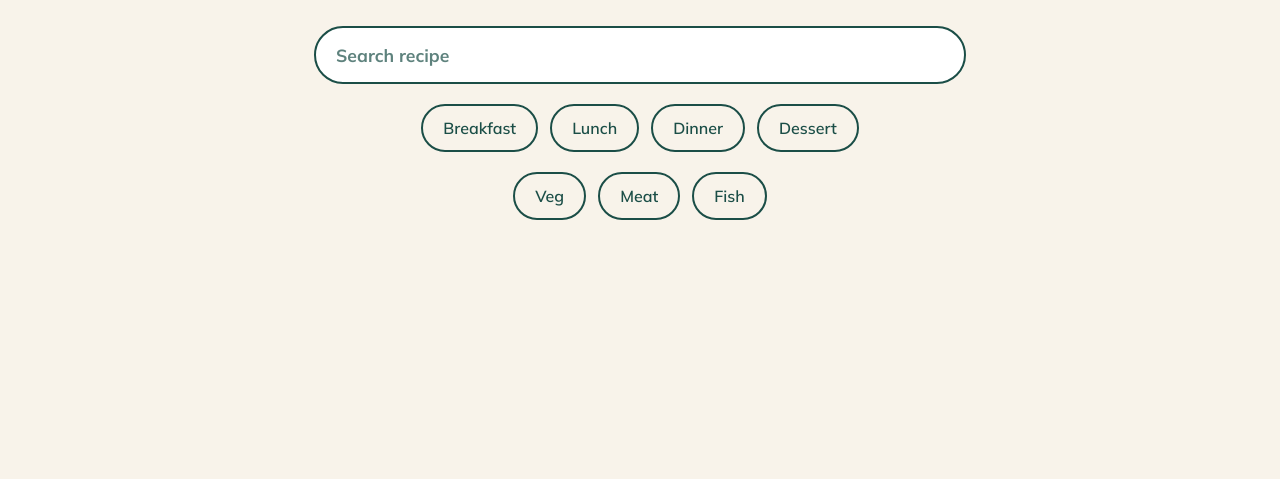
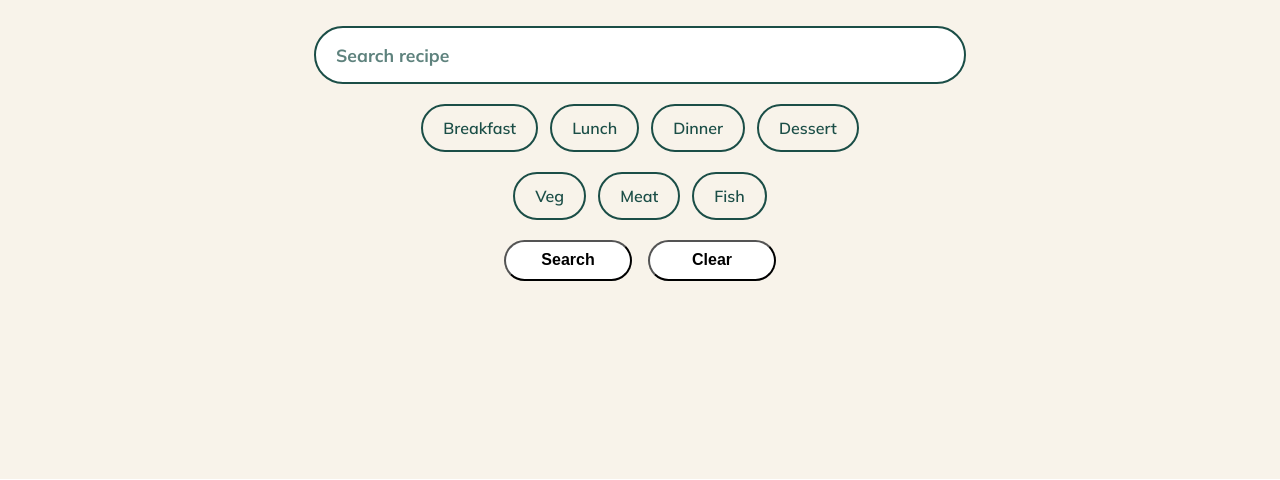
Before and after one commit to Fannyhenriques/milestone-project-3, a Django app: page / in a window 1280 px wide. Shown: the part 215-695 px from the top of the page. Run offline with Django 4.2, Linux system fonts and the light colour scheme.

Commit message:
Add and style search form buttons

```diff
--- a/mealflow/static/mealflow/css/style.css
+++ b/mealflow/static/mealflow/css/style.css
@@ -144,6 +144,29 @@ img {
 /* ====================================
    BUTTONS
 ==================================== */
+.btn-container {
+	display: inline-flex;
+	justify-content: center;
+	align-items: center;
+	gap: 1rem;
+	width: 100%;
+}
+
+.btn {
+	border-radius: 999px;
+	width: 8rem;
+	padding: 0.6rem 1rem;
+	font-weight: var(--font-weight-bold);
+	font-size: 1rem;
+	background-color: var(--color-surface);
+}
+
+.btn:hover {
+	background: var(--color-primary);
+	color: var(--color-surface);
+
+}
+
 
 /* ====================================
    FORMS
--- a/mealflow/templates/mealflow/home.html
+++ b/mealflow/templates/mealflow/home.html
@@ -75,6 +75,14 @@ Welcome to MealFlow - your personal recipe collection.
 				</label>
 			</div>
 		</fieldset>
+		<div class="btn-container">
+			<button type="submit" class="btn btn-primary">
+				Search
+			</button>
+			<button type="reset" class="btn btn-secondary">
+				Clear
+			</button>
+		</div>
 	</form>
 </section>
 </section>
```
